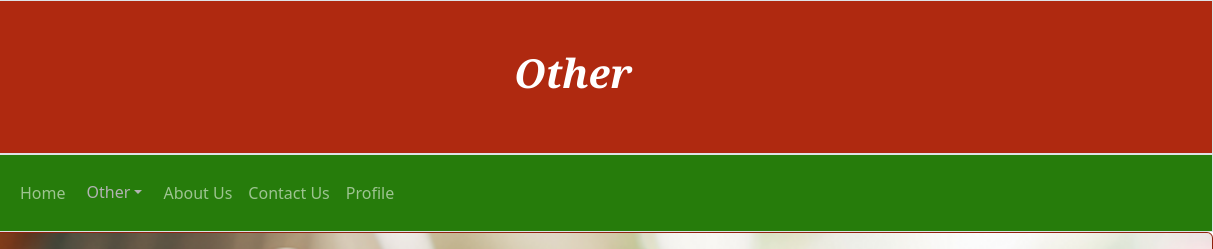
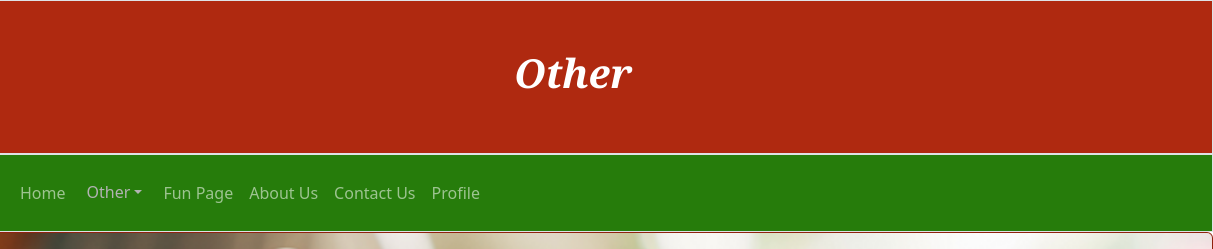
Before and after one commit to m5-pd/MadeInOman.github.io, a plain HTML site: page others.html in a window 1280 px wide. Shown: the top 249 px of the page, 67-1280 px from the left. Drawn offline with nearby package versions, Linux system fonts and the light colour scheme.

Commit message:
Update others.html

```diff
--- a/others.html
+++ b/others.html
@@ -44,6 +44,9 @@
                        </div>
                 </li>
                 <li class="nav-item">
+                <a class="nav-link" href="funpage.html">Fun Page</a>
+            </li>
+                <li class="nav-item">
                   <a class="nav-link" href="about.html">About Us</a>
                 </li>
                 <li class="nav-item">
```
